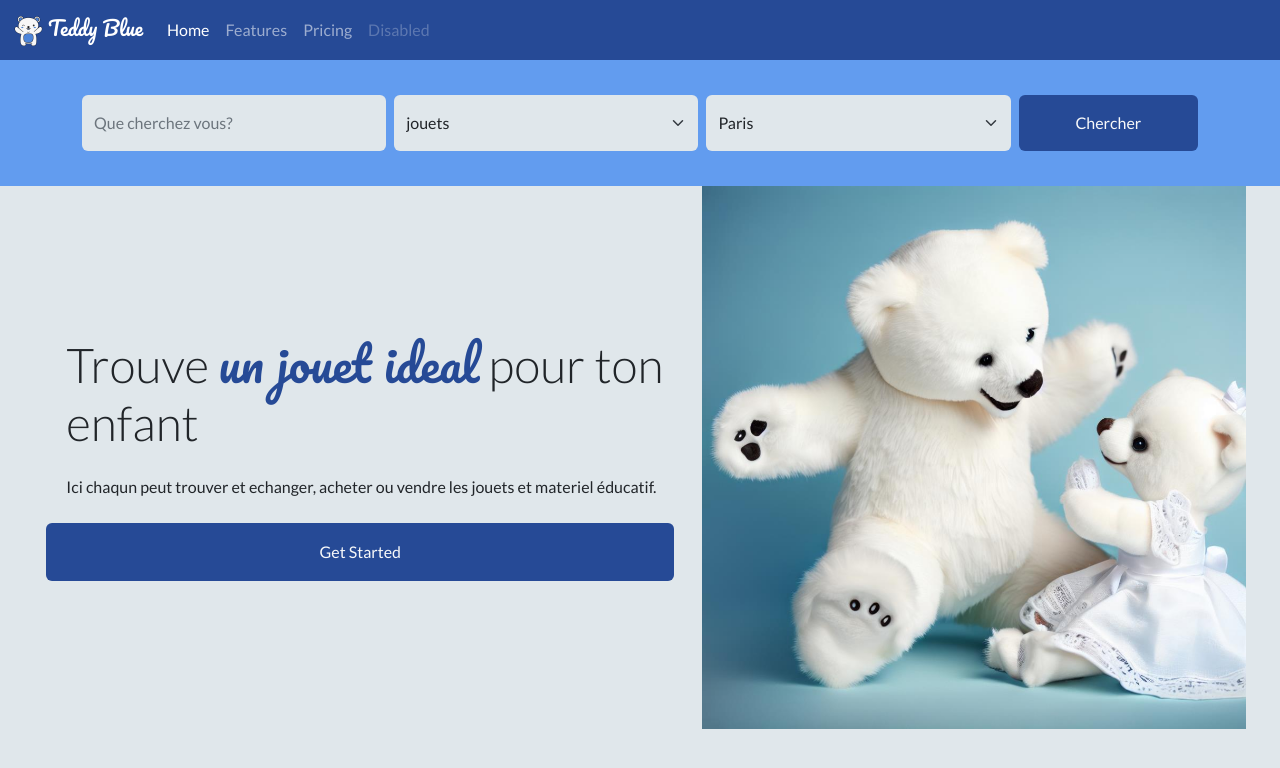
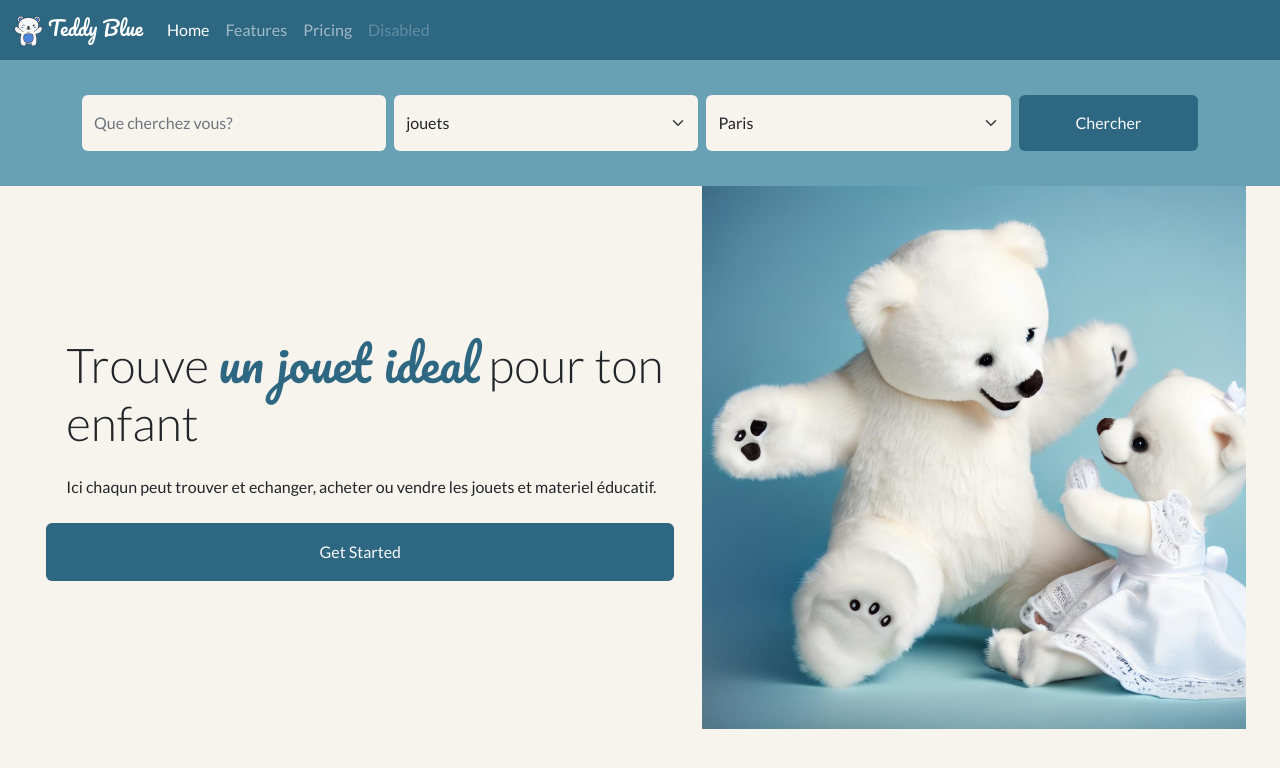
Before and after one commit to Deotyma/teddy, a Vue app in the folder teddy/: page / in a window 1280 px wide. Shown: the top 768 px of the page. Built offline with nearby package versions, Linux system fonts and the light colour scheme.

Commit message:
Change of grafic chart colors

```diff
--- a/teddy/scss/bootstrap.scss
+++ b/teddy/scss/bootstrap.scss
@@ -1,8 +1,8 @@
 @import url('https://fonts.googleapis.com/css2?family=Lato:ital,wght@0,100;0,300;0,400;0,700;0,900;1,100;1,300;1,400;1,700;1,900&family=Pacifico&display=swap');
-$primary: #264A96;
-$secondary:#629CEF;
+$primary: #2E6782;
+$secondary:#67A1B3 ;
 
-$body-bg: #E0E7EB;
+$body-bg: #F7F4ED  ;
 $font-family-base:"Lato";
 
 @import "../node_modules/bootstrap/scss/bootstrap";
```
Also changed, not shown: teddy/public/css/bootstrap.css, teddy/src/assets/images/bear1a.png (added), 1 other file (tests, documents, lock files or other folders).
